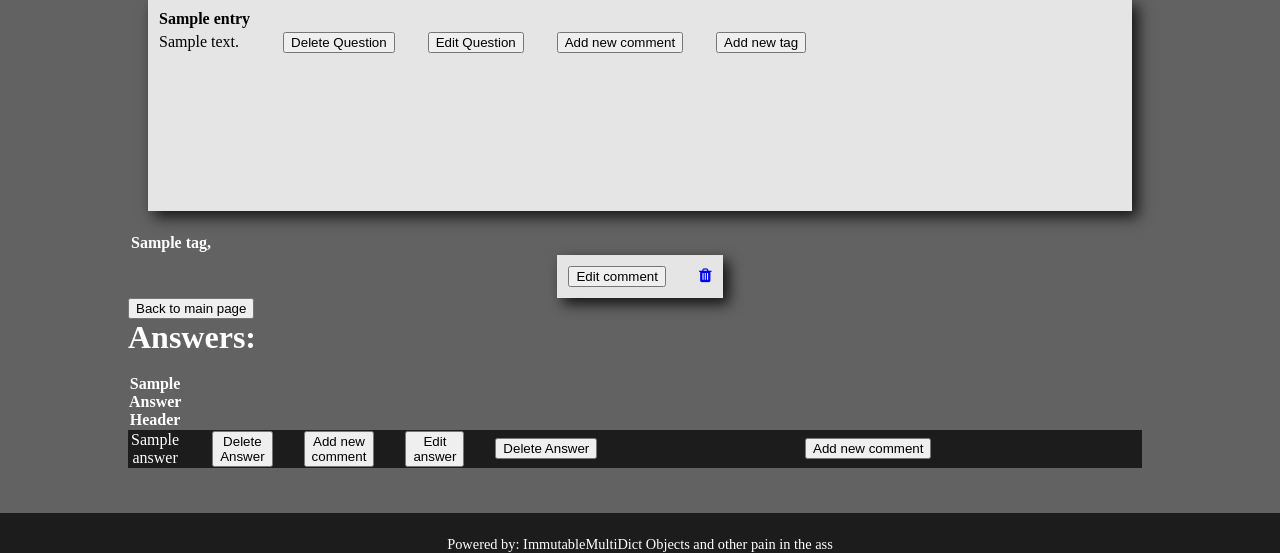
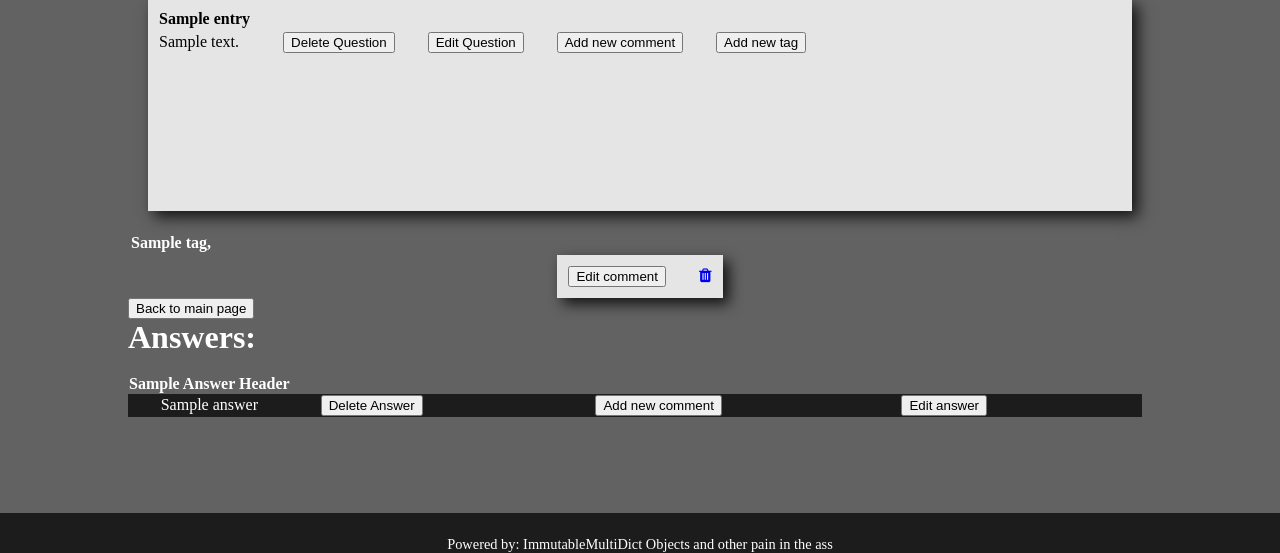
Before and after one commit to CodecoolGlobal/ask-mate-3-python-mllorand, a Flask app: template templates/question.html in a window 1280 px wide. Shown: the part 247-800 px from the top of the page. Run offline with Flask 2, Linux system fonts and the light colour scheme; the template is opened without the code that fills it: most values are stand-ins (such as "Sample title", 1, 10 or a date in 2020); lists and menus that the app fills with data are empty.

Commit message:
fixed question page

```diff
--- a/templates/question.html
+++ b/templates/question.html
@@ -88,8 +88,6 @@
                 <td><button onclick="location.href='/answer/{{ answer['id'] }}/delete'">Delete Answer</button></td>
                 <td><button onclick="location.href='/answer/{{ answer['id'] }}/new-comment'">Add new comment</button></td>
                 <td><button onclick="location.href='/answer/{{ answer['id'] }}/edit'">Edit answer</button></td>
-                <td><button onclick="location.href='/answer/{{ answer_id }}/delete'">Delete Answer</button></td>
-                <td><button onclick="location.href='/answer/{{ answer_id }}/new-comment'">Add new comment</button></td>
             </tr>
         {% endfor %}
     </table>
```
